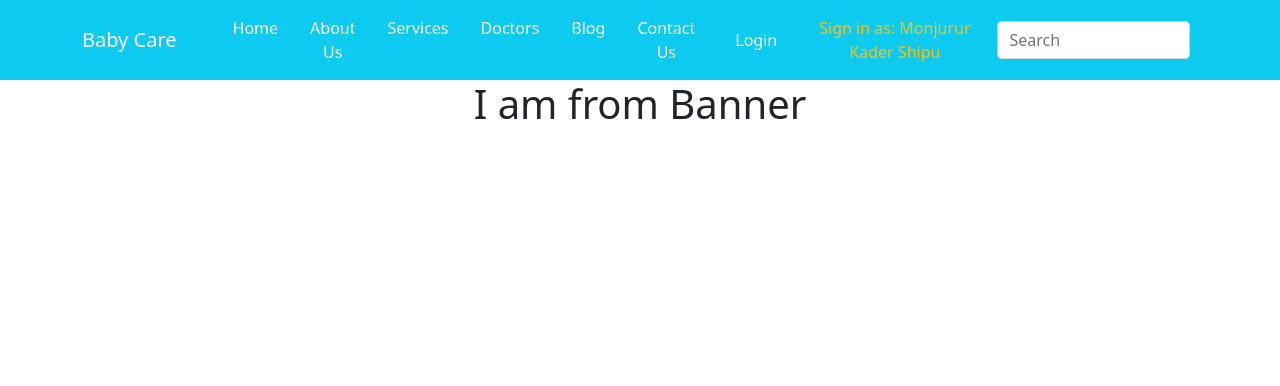
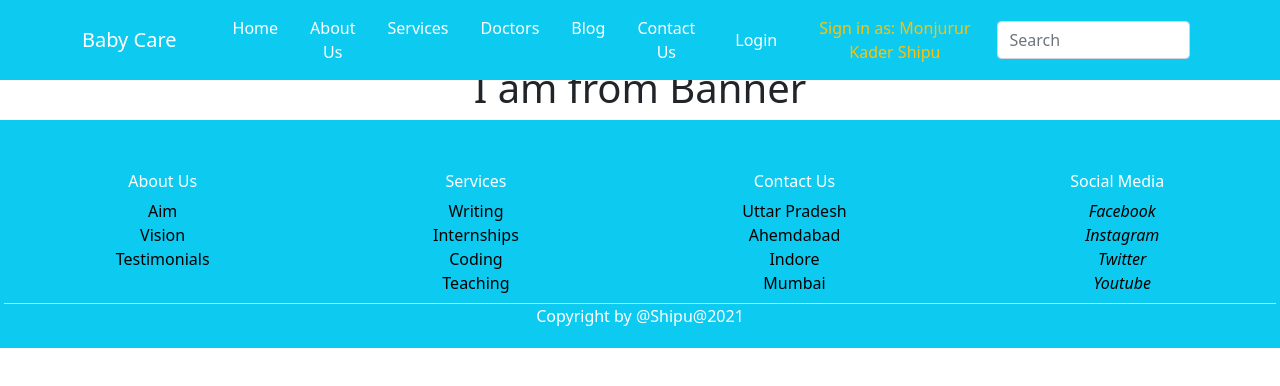
Before and after one commit to Shipu8644/healthcare-react, a React (Create React App) app: page / in a window 1280 px wide. Shown: the top 386 px of the page. Built offline with nearby package versions, Linux system fonts and the light colour scheme.

Commit message:
footer done

```diff
--- a/package.json
+++ b/package.json
@@ -14,6 +14,7 @@
     "react-router-dom": "^5.3.0",
     "react-router-hash-link": "^2.4.3",
     "react-scripts": "4.0.3",
+    "styled-components": "^5.3.1",
     "web-vitals": "^1.1.2"
   },
   "scripts": {
--- a/src/App.js
+++ b/src/App.js
@@ -5,6 +5,7 @@ import 'bootstrap/dist/css/bootstrap.min.css';
 import Header from '../src/pages/Shared/Header/Header'
 import Home from './pages/Home/Home/Home';
 import NotFound from './pages/NotFound/NotFound';
+import Footer from './pages/Shared/Footer/Footer';
 
 
 function App() {
@@ -25,6 +26,7 @@ function App() {
             <NotFound></NotFound>
           </Route>
         </Switch>
+        <Footer></Footer>
       </BrowserRouter>
 
     </div>
--- a/src/pages/Home/Banner/Banner.js
+++ b/src/pages/Home/Banner/Banner.js
@@ -2,8 +2,10 @@ import React from 'react';
 
 const Banner = () => {
     return (
-        <div>
+        <div className='mt-5'>
             <h1>I am from Banner</h1>
+
+
         </div>
     );
 };
--- /dev/null
+++ b/src/pages/Shared/Footer/Footer.css
@@ -0,0 +1,4 @@
+.footer a{
+    text-decoration: none;
+    color: black;
+}
--- /dev/null
+++ b/src/pages/Shared/Footer/Footer.js
@@ -0,0 +1,81 @@
+import React from "react";
+import './/Footer.css'
+
+const Footer = () => {
+    return (
+        <div>
+            <div className='bg-info p-1 mb-1'>
+                <div className='footer d-flex  mt-5 mb-2 justify-content-around '>
+                    <div>
+                        <h6 className='text-white'>About Us</h6>
+                        <a href="#">Aim</a>
+                        <br />
+                        <a href="#">Vision</a>
+                        <br />
+                        <a href="#">Testimonials</a>
+                    </div>
+                    <div>
+                        <h6 className='text-white'>Services</h6>
+                        <a href="#">Writing</a>
+                        <br />
+                        <a href="#">Internships</a>
+                        <br />
+                        <a href="#">Coding</a>
+                        <br />
+                        <a href="#">Teaching</a>
+                        <br />
+                    </div>
+                    <div>
+                        <h6 className='text-white'>Contact Us</h6>
+                        <a href="#">Uttar Pradesh</a>
+                        <br />
+                        <a href="#">Ahemdabad</a>
+                        <br />
+                        <a href="#">Indore</a>
+                        <br />
+                        <a href="#">Mumbai</a>
+                    </div>
+                    <div>
+                        <h6 className='text-white'>Social Media</h6>
+                        <a href="#">
+                            <i className="fab fa-facebook-f">
+                                <span style={{ marginLeft: "10px" }}>
+                                    Facebook
+                                </span>
+                            </i>
+                        </a>
+                        <br />
+                        <a href="#">
+                            <i className="fab fa-instagram">
+                                <span style={{ marginLeft: "10px" }}>
+                                    Instagram
+                                </span>
+                            </i>
+                        </a>
+                        <br />
+                        <a href="#">
+                            <i className="fab fa-twitter">
+                                <span style={{ marginLeft: "10px" }}>
+                                    Twitter
+                                </span>
+                            </i>
+                        </a>
+                        <br />
+                        <a href="#">
+                            <i className="fab fa-youtube">
+                                <span style={{ marginLeft: "10px" }}>
+                                    Youtube
+                                </span>
+                            </i>
+                        </a>
+                    </div>
+
+                </div>
+                <p className='text-white border-top'>Copyright by @Shipu@2021</p>
+
+            </div>
+
+        </div>
+    );
+};
+export default Footer;
--- a/src/pages/Shared/Header/Header.js
+++ b/src/pages/Shared/Header/Header.js
@@ -5,10 +5,10 @@ import { Link } from 'react-router-dom';
 
 const Header = () => {
     return (
-        <div>
-            <Navbar className='text-white' bg="info" expand="lg" >
+        <div className='pb-3'>
+            <Navbar fixed="top" className='text-white ' bg="info" expand="lg" >
                 <Container fluid className="container " >
-                    <Navbar.Brand className="text-white me-5" href="#">Baby Care</Navbar.Brand>
+                    <Navbar.Brand className="text-white me-5 " href="#">Baby Care</Navbar.Brand>
                     <Navbar.Toggle aria-controls="navbarScroll" />
                     <Navbar.Collapse id="navbarScroll"  >
                         <Nav
@@ -37,8 +37,6 @@ const Header = () => {
                                 className="me-2"
                                 aria-label="Search"
                             />
-
-
                         </Form>
                     </Navbar.Collapse>
                 </Container>
```
Also changed, not shown: 1 other file (tests, documents, lock files or other folders).
